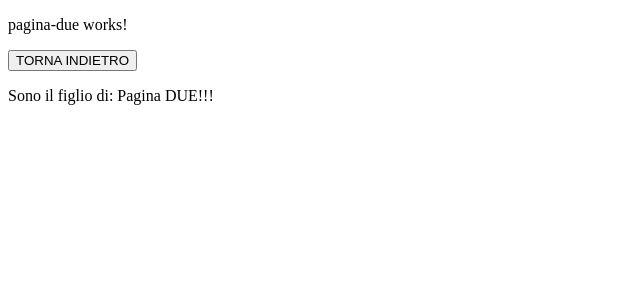
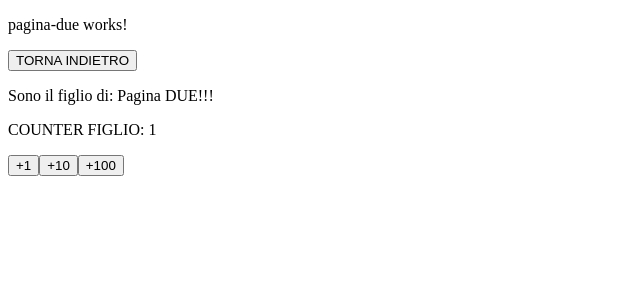
Before and after one commit to therabidraccoon/angular-tutorial, an Angular app: page / in a window 1280 px wide. Both pictures are taken after a click on the button "VAI A PAGINA 2". Shown: the top 300 px of the page, without its empty margins (0-640 px from the left). Built offline with nearby package versions, Linux system fonts and the light colour scheme.

Commit message:
output component

```diff
--- a/src/app/components/figlio/figlio.component.html
+++ b/src/app/components/figlio/figlio.component.html
@@ -1 +1,7 @@
 <p>Sono il figlio di: {{nome}}</p>
+
+
+<p>COUNTER FIGLIO: {{counter}}</p>
+<button (click)="add(1)">+1</button>
+<button (click)="add(10)">+10</button>
+<button (click)="add(100)">+100</button>
--- a/src/app/components/figlio/figlio.component.ts
+++ b/src/app/components/figlio/figlio.component.ts
@@ -1,4 +1,4 @@
-import { Component, OnInit, Input } from '@angular/core';
+import { Component, OnInit, Input, Output, EventEmitter } from '@angular/core';
 
 @Component({
   selector: 'app-figlio',
@@ -8,10 +8,18 @@ import { Component, OnInit, Input } from '@angular/core';
 export class FiglioComponent implements OnInit {
 
   @Input() nome: string;
+  @Input() counter: number;
+
+  @Output() counterUp = new EventEmitter<number>();
 
   constructor() { }
 
   ngOnInit() {
   }
 
+  add(value: number){
+    console.log(value);
+    this.counterUp.emit(value);
+  }
+
 }
--- a/src/app/components/home/home.component.html
+++ b/src/app/components/home/home.component.html
@@ -3,4 +3,4 @@
 </p>
 <button [routerLink]="'pagina-due'">VAI A PAGINA 2</button>
 <app-esempio></app-esempio>
-<app-figlio [nome]="'CASA BELLA!'"></app-figlio>
+<app-figlio [nome]="'CASA BELLA!'" [counter]="counter" (counterUp) = "addValue($event)" ></app-figlio>
--- a/src/app/components/home/home.component.ts
+++ b/src/app/components/home/home.component.ts
@@ -7,9 +7,16 @@ import { Component, OnInit } from '@angular/core';
 })
 export class HomeComponent implements OnInit {
 
+  counter: number;
+
   constructor() { }
 
   ngOnInit() {
+    this.counter = 10;
+  }
+
+  addValue(num:number){
+    this.counter += num;
   }
 
 }
--- a/src/app/components/pagina-due/pagina-due.component.html
+++ b/src/app/components/pagina-due/pagina-due.component.html
@@ -2,4 +2,4 @@
   pagina-due works!
 </p>
 <button (click)="goBack()">TORNA INDIETRO</button>
-<app-figlio [nome]="title"></app-figlio>
+<app-figlio [nome]="title" [counter]="contatore" (counterUp) = "addValue($event)"></app-figlio>
--- a/src/app/components/pagina-due/pagina-due.component.ts
+++ b/src/app/components/pagina-due/pagina-due.component.ts
@@ -9,15 +9,21 @@ import { Router } from '@angular/router';
 export class PaginaDueComponent implements OnInit {
 
   title: string;
+  contatore: number;
 
   constructor(private router:Router) { }
 
   ngOnInit() {
     this.title = "Pagina DUE!!!";
+    this.contatore = 1;
   }
 
   goBack(){
     this.router.navigate(['']);
   }
 
+  addValue(num:number){
+    this.contatore += num;
+  }
+
 }
```
